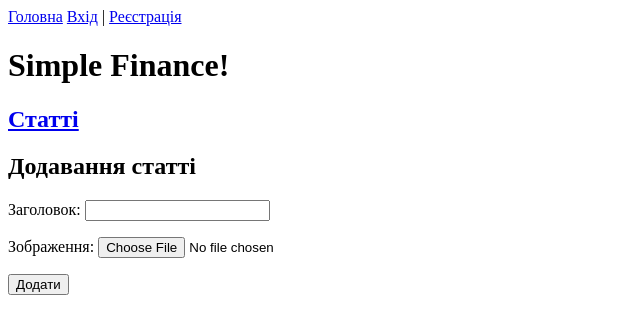
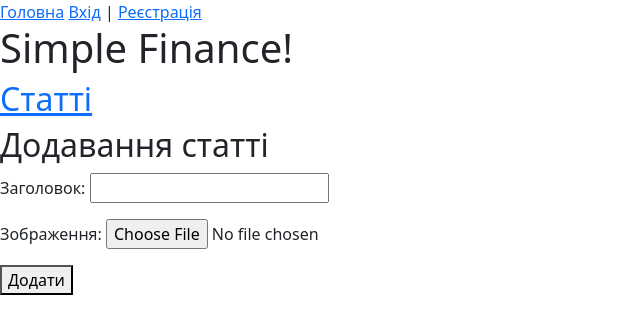
Before and after one commit to SergiiPachkovskyi/simpleFinance, a Django app: page /add_article/ in a window 1280 px wide. Shown: the top 334 px of the page, without its empty margins (0-640 px from the left). Run offline with Django 4.2, Linux system fonts and the light colour scheme.

Commit message:
add bootstrap to base.html

```diff
--- a/finance/templates/base.html
+++ b/finance/templates/base.html
@@ -3,13 +3,16 @@
 <html lang="en">
 <head>
     <meta charset="UTF-8">
+    <meta name="viewport" content="width=device-width, initial-scale=1">
     <title>{% block title %}Simple Finance{% endblock %}</title>
+    <link href="https://cdn.jsdelivr.net/npm/bootstrap@5.2.0-beta1/dist/css/bootstrap.min.css" rel="stylesheet" integrity="sha384-0evHe/X+R7YkIZDRvuzKMRqM+OrBnVFBL6DOitfPri4tjfHxaWutUpFmBp4vmVor" crossorigin="anonymous">
 </head>
 <body>
 
-{% include 'inc/_nav.html' %}
+    {% include 'inc/_nav.html' %}
 
-{% block content %}{% endblock %}
+    {% block content %}{% endblock %}
 
+    <script src="https://cdn.jsdelivr.net/npm/bootstrap@5.2.0-beta1/dist/js/bootstrap.min.js" integrity="sha384-kjU+l4N0Yf4ZOJErLsIcvOU2qSb74wXpOhqTvwVx3OElZRweTnQ6d31fXEoRD1Jy" crossorigin="anonymous"></script>
 </body>
 </html>
```
